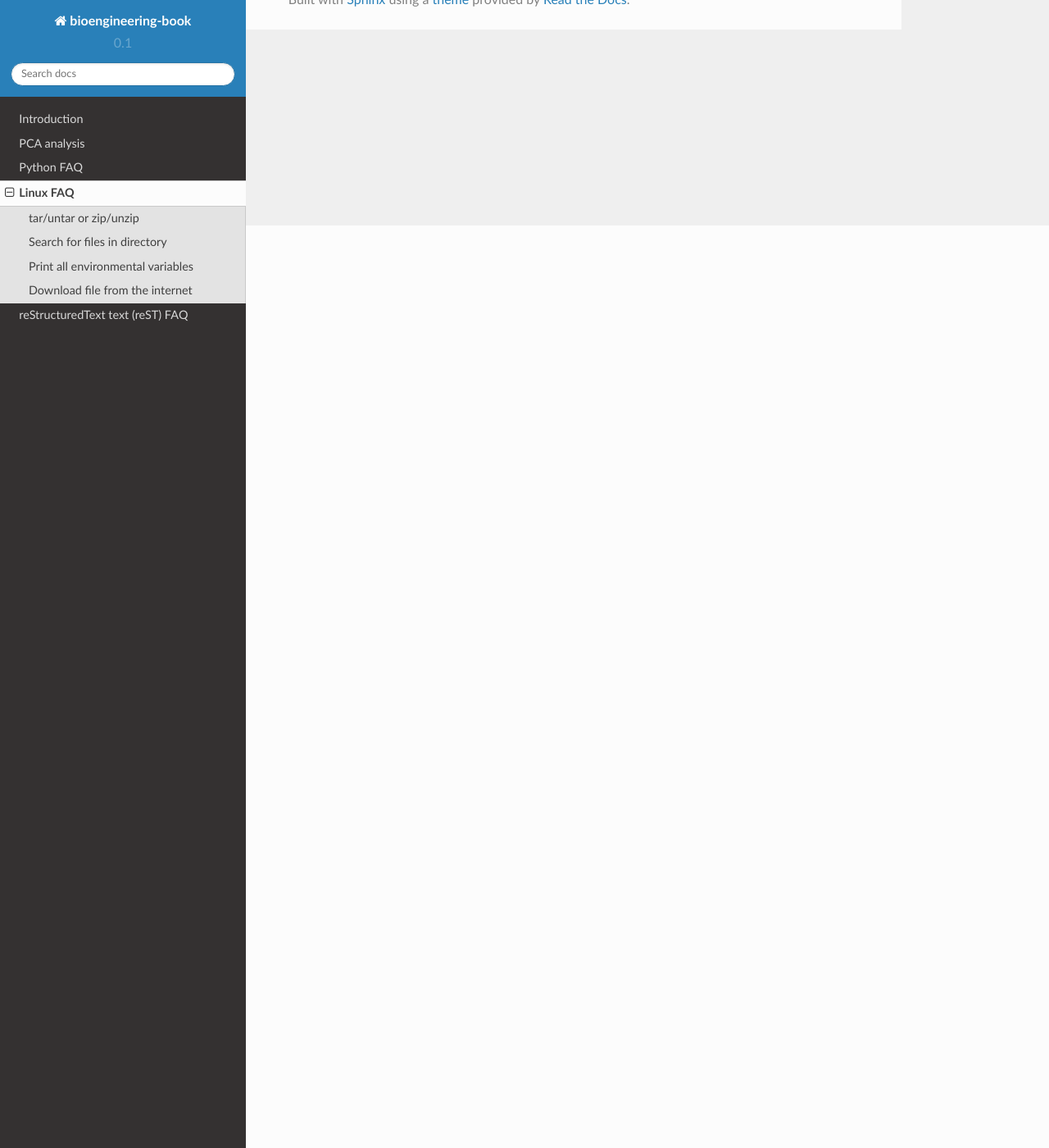
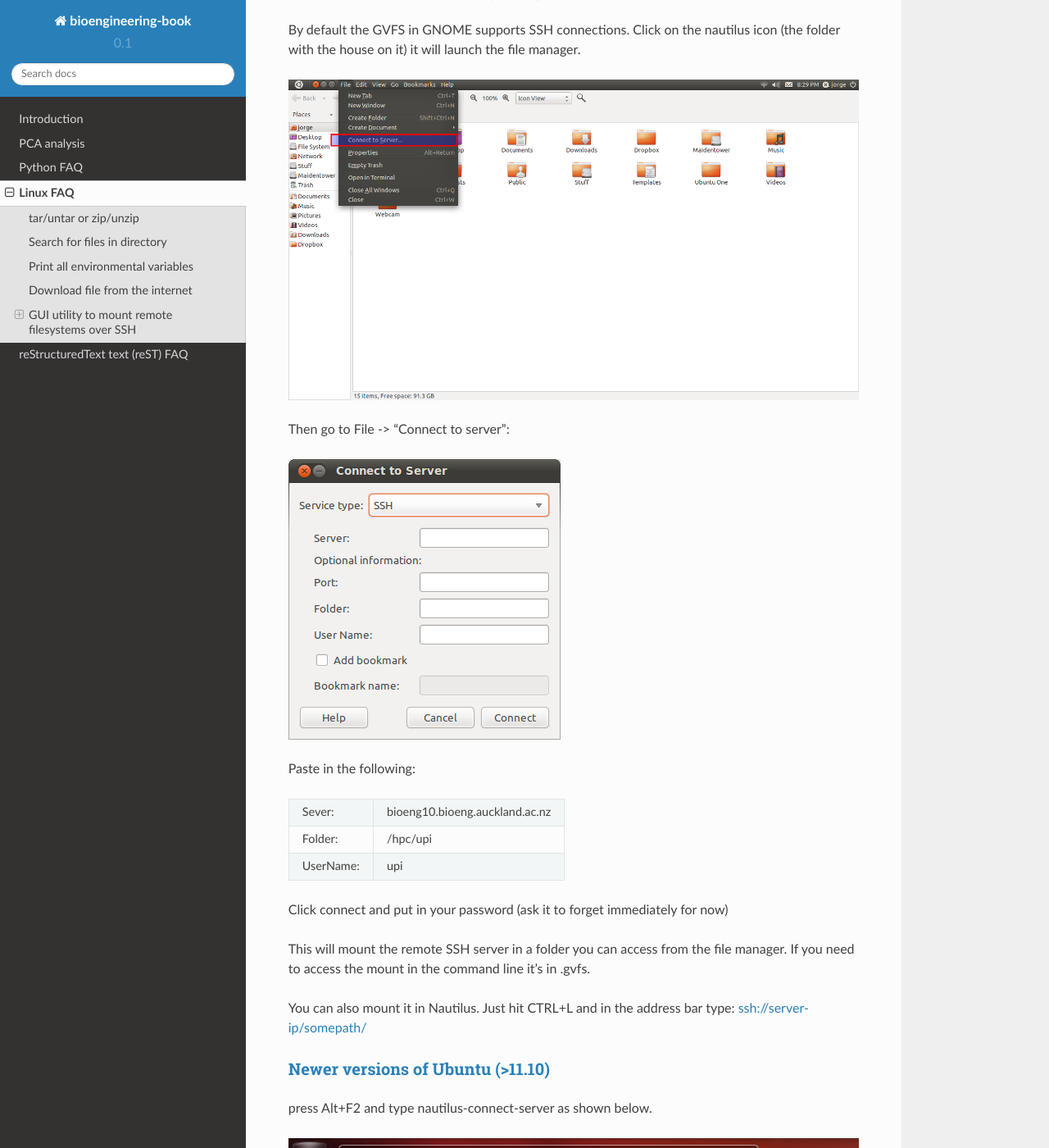
Before and after one commit to PrasadBabarendaGamage/bioengineering-toolbox, a Sphinx documentation site: the page built from docs/source/linux_faq.rst, in a window 1280 px wide and 1400 px high, scrolled down 1125 px. Shown: the whole window at 82% size. Built offline with Sphinx 7.4.7 and the Read the Docs theme 2.0.0, drawn with Linux system fonts in a browser that asks for light colours; formulas are drawn with MathJax 3; some of the changed text lies outside the part shown.

Commit message:
Adding linux faq item: GUI utility to mount remote filesystems over SSH

```diff
--- a/docs/source/linux_faq.rst
+++ b/docs/source/linux_faq.rst
@@ -5,6 +5,8 @@ Linux FAQ
    :maxdepth: 2
 
 .. TEMPLATE: `link <link>`_
+
+Click on the links in the headings for more information.
 
 `tar/untar or zip/unzip <http://www.simplehelp.net/2008/12/15/how-to-create-and-extract-zip-tar-targz-and-tarbz2-files-in-linux/>`_
 -----------------------------------------------------------------------------------------------------------------------------------
@@ -50,3 +52,38 @@ Linux FAQ
   .. code-block:: bash
 
     wget http://www.openss7.org/repos/tarballs/strx25-0.9.2.1.tar.bz2
+
+
+GUI utility to mount remote filesystems over SSH
+-----------------------------------------------------------------------------------------------------------------------------------------------------
+
+`Older versions of Ubuntu (<11.10) <http://askubuntu.com/questions/4625/is-there-a-gui-utility-to-mount-remote-filesystems-over-ssh>`_
+^^^^^^^^^^^^^^^^^^^^^^^^^^^^^^^^^^^^^^^^^^^^^^^^^^^^^^^^^^^^^^^^^^^^^^^^^^^^^^^^^^^^^^^^^^^^^^^^^^^^^^^^^^^^^^^^^^^^^^^^^^^^^^^^^^^^^^
+By default the GVFS in GNOME supports SSH connections. Click on the nautilus icon (the folder with the house on it) it will launch the file manager.
+
+.. image:: images/ssh-remote_mount-file-manager.png
+
+Then go to File -> "Connect to server":
+
+.. image:: images/ssh-remote_mount-dialog.png
+
+Paste in the following:
+
+=========  ==============================
+Sever:     bioeng10.bioeng.auckland.ac.nz
+Folder:    /hpc/upi
+UserName:  upi
+=========  ==============================
+
+Click connect and put in your password (ask it to forget immediately for now)
+
+This will mount the remote SSH server in a folder you can access from the file manager. If you need to access the mount in the command line it's in .gvfs.
+
+You can also mount it in Nautilus. Just hit CTRL+L and in the address bar type: ssh://server-ip/somepath/
+
+`Newer versions of Ubuntu (>11.10) <http://askubuntu.com/questions/34768/where-is-connect-to-server-for-ssh-connections-in-unity>`_
+^^^^^^^^^^^^^^^^^^^^^^^^^^^^^^^^^^^^^^^^^^^^^^^^^^^^^^^^^^^^^^^^^^^^^^^^^^^^^^^^^^^^^^^^^^^^^^^^^^^^^^^^^^^^^^^^^^^^^^^^^^^^^^^^^^^
+press Alt+F2 and type nautilus-connect-server as shown below.
+
+.. image:: images/ssh-remote_mount-unity-step1.png
+.. image:: images/ssh-remote_mount-unity-step2.png
--- a/docs/source/python_faq.rst
+++ b/docs/source/python_faq.rst
@@ -6,7 +6,7 @@ Python FAQ
 
 .. TEMPLATE: `link <link>`_
 
-Click on links in headings for more information.
+Click on the links in the headings for more information.
 
 `Manually throw/raise an exception? <http://stackoverflow.com/questions/2052390/manually-raising-throwing-an-exception-in-python>`_
 -----------------------------------------------------------------------------------------------------------------------------------
```
Also changed, not shown: docs/source/images/ssh-remote_mount-dialog.png (added), docs/source/images/ssh-remote_mount-file-manager.png (added), docs/source/images/ssh-remote_mount-unity-step1.png (added), docs/source/images/ssh-remote_mount-unity-step2.png (added).
